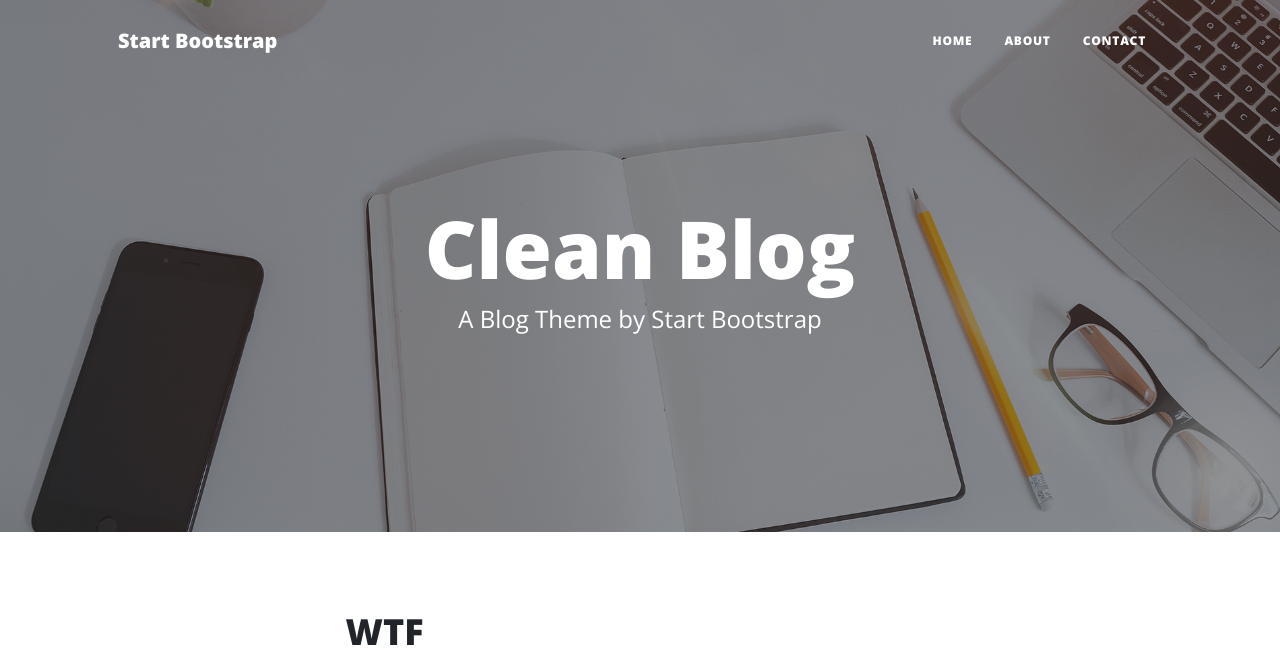
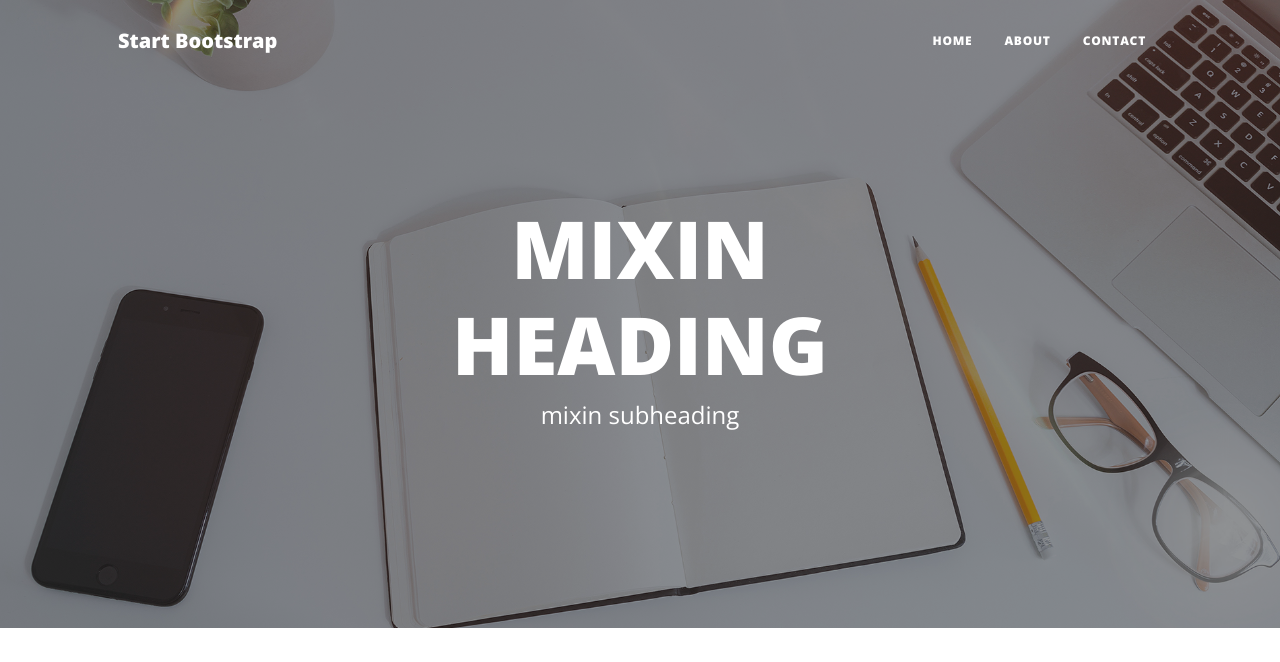
Before and after one commit to ankhilko/djangoProject1, a Django app: page / in a window 1280 px wide. Shown: the top 662 px of the page. Run offline with Django 4.2, Linux system fonts and the light colour scheme; data comes from the database, SQL or seed files in the repository; both versions use the stored data as it was after the commit; some libraries are stand-ins or nearby versions.

Commit message:
class based view

```diff
--- a/blog/templates/blog/footer.html
+++ b/blog/templates/blog/footer.html
@@ -6,7 +6,7 @@
                     <div class="col-md-10 col-lg-8 col-xl-7">
                         <ul class="list-inline text-center">
                             <li class="list-inline-item">
-                                <a href="#!">
+                                <a href="{{ twitter }}">
                                     <span class="fa-stack fa-lg">
                                         <i class="fas fa-circle fa-stack-2x"></i>
                                         <i class="fab fa-twitter fa-stack-1x fa-inverse"></i>
@@ -14,7 +14,7 @@
                                 </a>
                             </li>
                             <li class="list-inline-item">
-                                <a href="#!">
+                                <a href="{{ facebook }}">
                                     <span class="fa-stack fa-lg">
                                         <i class="fas fa-circle fa-stack-2x"></i>
                                         <i class="fab fa-facebook-f fa-stack-1x fa-inverse"></i>
@@ -22,7 +22,7 @@
                                 </a>
                             </li>
                             <li class="list-inline-item">
-                                <a href="#!">
+                                <a href="{{ github }}">
                                     <span class="fa-stack fa-lg">
                                         <i class="fas fa-circle fa-stack-2x"></i>
                                         <i class="fab fa-github fa-stack-1x fa-inverse"></i>
--- a/blog/templates/blog/index.html
+++ b/blog/templates/blog/index.html
@@ -12,8 +12,8 @@ HOME
 
 
 {% block heading %}
-<h1>Clean Blog</h1>
-<span class="subheading">A Blog Theme by Start Bootstrap</span>
+<h1>{{ heading }}</h1>
+<span class="subheading">{{ subheading }}</span>
 {% endblock %}
 
 {% block main %}
--- a/blog/urls.py
+++ b/blog/urls.py
@@ -1,11 +1,12 @@
 from django.urls import path
-from .views import blog_list, post_detail, contact, about
-
+from .views import blog_list, post_detail, contact, about, PostListView, PostDetailView
 
 urlpatterns = [
-    path('', blog_list, name='blog_posts'),
+    # path('', blog_list, name='blog_posts'),
+    path('', PostListView.as_view(), name='blog_posts'),
     path('contact/', contact, name='blog_contact'),
     path('about/', about, name='blog_about'),
-    path('<slug:post_slug>/', post_detail, name='blog_post')
+    # path('<slug:post_slug>/', post_detail, name='blog_post'),
+    path('<slug:post_slug>/', PostDetailView.as_view(), name='blog_post'),
 
 ]
--- a/blog/views.py
+++ b/blog/views.py
@@ -9,10 +9,46 @@ from .forms import ContactForm
 # Create your views here.
 
 
-class PostListView(ListView):
+
+class BaseMixin:
+    context = {
+        'twitter': 'https://twitter.com',
+        'facebook': 'https://facebook.com',
+        'github': 'https://github.com',
+    }
+
+    # def get_mixin(self):
+    #     return {}
+
+class PostListView(BaseMixin, ListView):
     template_name = 'blog/index.html'
     context_object_name = 'posts'
     model = Post
+
+    def get_queryset(self):
+        return Post.objects.filter(is_published=True)
+
+    def get_context_data(self, *, object_list=None, **kwargs):
+        context = super().get_context_data()    # перегружаем родительский метод, дополняем его (полиморфизм)
+        context['heading'] = 'MIXIN HEADING'
+        context['subheading'] = 'mixin subheading'
+        context.update(self.context)
+        # context.update(self.get_mixin)
+        return context
+
+
+class PostDetailView(BaseMixin, DetailView):
+    template_name = 'blog/post.html'
+    context_object_name = 'post'
+    slug_url_kwarg = 'post_slug'
+    model = Post
+    # slug_field = 'slug'      # если у нас несколько слагов или другое название
+
+    def get_context_data(self, *, object_list=None, **kwargs):
+        context = super().get_context_data()    # перегружаем родительский метод, дополняем его (полиморфизм)
+        context.update(self.context)
+        return context
+
 
 
 
```
Also changed, not shown: db.sqlite3.
